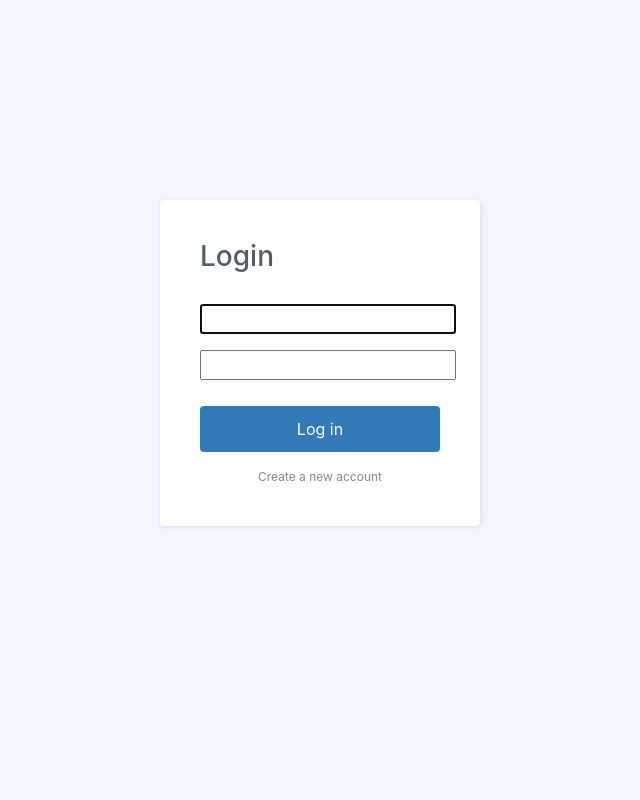
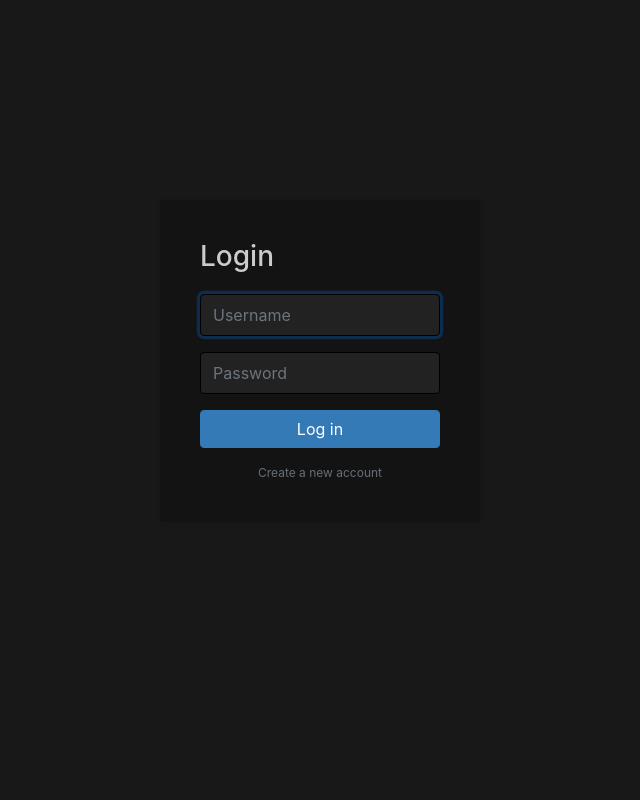
Before and after one commit to Dioben/TPW01, a Django app: page /login/ in a window 1280 px wide. Shown: the whole page, without its empty margins (320-960 px from the left). Run offline with Django 3.2, Linux system fonts and the light colour scheme; some libraries are stand-ins or nearby versions.

Commit message:
Login css

```diff
--- a/TPW01/urls.py
+++ b/TPW01/urls.py
@@ -17,6 +17,7 @@ from django.contrib import admin
 from django.urls import path
 from django.contrib.auth import views as auth_views
 from app import views
+from app.forms import CustomAuthenticationForm
 
 urlpatterns = [
     path('admin/', admin.site.urls),
@@ -28,7 +29,7 @@ urlpatterns = [
     path('book/<int:pk>/', views.bookpage, name="bookpage"),
     path('chapter/<int:book>/<int:number>/<int:page>/', views.chapterpage, name="chapterpage"),
     path('chapter/<int:book>/<int:number>/',views.chapterentry,name="chapterpagepageNX"),
-    path('login/', auth_views.LoginView.as_view(template_name='login.html'), name='login'),
+    path('login/', auth_views.LoginView.as_view(template_name='login.html', authentication_form=CustomAuthenticationForm), name='login'),
     path("logout/",auth_views.LogoutView.as_view(next_page="/"), name="log out"),
     path('signup/', views.signup, name="sign up"),
     path('bookmarkpress/',views.bookmark, name="bookmark press"),
--- a/app/forms.py
+++ b/app/forms.py
@@ -1,5 +1,8 @@
-from django.forms import ModelForm, HiddenInput, TextInput, Textarea
+from django.forms import ModelForm, HiddenInput, TextInput, Textarea, CharField, PasswordInput
 from app.models import *
+from django.contrib.auth.forms import AuthenticationForm, UserCreationForm, UsernameField
+from django.contrib.auth import password_validation
+from django.utils.translation import gettext, gettext_lazy as _
 
 
 class ReviewForm(ModelForm):
@@ -34,3 +37,70 @@ class CommentForm(ModelForm):
         model = Comment
         fields = ['chapter','content']
         widgets = {'chapter':HiddenInput(), 'content':Textarea(attrs={'class': 'form-control','rows':"3"})}
+
+
+class CustomAuthenticationForm(AuthenticationForm):
+    def __init__(self, *args, **kwargs):
+        super(CustomAuthenticationForm, self).__init__(*args, **kwargs)
+
+    username = UsernameField(
+        widget=TextInput(
+            attrs={
+                'autofocus': True,
+                'class': 'form-control',
+                'placeholder': 'Username'
+            }
+        )
+    )
+    password = CharField(
+        label=_("Password"),
+        strip=False,
+        widget=PasswordInput(
+            attrs={
+                'autocomplete': 'current-password',
+                'class': 'form-control',
+                'placeholder': 'Password'
+            }
+        ),
+    )
+
+
+class CustomUserCreationForm(UserCreationForm):
+    def __init__(self, *args, **kwargs):
+        super(CustomUserCreationForm, self).__init__(*args, **kwargs)
+
+    password1 = CharField(
+        label=_("Password"),
+        strip=False,
+        widget=PasswordInput(
+            attrs={
+                'autocomplete': 'new-password',
+                'class': 'form-control',
+                'placeholder': 'Password'
+            }
+        ),
+        help_text="\n".join(password_validation.password_validators_help_texts()),
+    )
+    password2 = CharField(
+        label=_("Password confirmation"),
+        widget=PasswordInput(
+            attrs={
+                'autocomplete': 'new-password',
+                'class': 'form-control',
+                'placeholder': 'Password confirmation'
+            }
+        ),
+        strip=False,
+        help_text=_("Enter the same password as before, for verification."),
+    )
+
+    class Meta:
+        model = User
+        fields = ("username",)
+        field_classes = {'username': UsernameField}
+        widgets = {'username': TextInput(
+            attrs={
+                'class': 'form-control',
+                'placeholder': 'Username'
+            }
+        )}
--- a/app/static/css/css.css
+++ b/app/static/css/css.css
@@ -85,7 +85,7 @@ body {
 }
 
 .login-clean h3 {
-    margin-bottom: 30px;
+    margin-bottom: 20px;
 }
 
 .forgot {
@@ -272,6 +272,17 @@ a {
     color: #26709d;
 }
 
+.login-clean {
+    background-color: #181818;
+}
+
+.login-clean form {
+    background-color: #131313;
+}
+
+.login-clean form .form-control {
+    height: 42px;
+}
 
 
 
@@ -342,7 +353,7 @@ a {
 }
 
 .login-clean {
-    background: #f1f7fc;
+    /*background: #f1f7fc;*/
     padding: 200px 0;
     height: 1000vh;
     position: sticky;
@@ -352,10 +363,10 @@ a {
     max-width: 320px;
     width: 90%;
     margin: 0 auto;
-    background-color: #ffffff;
+    /*background-color: #ffffff;*/
     padding: 40px;
     border-radius: 4px;
-    color: #505e6c;
+    /*color: #505e6c;*/
     box-shadow: 1px 1px 5px rgba(0, 0, 0, 0.1);
 }
 
@@ -366,7 +377,7 @@ a {
     /*color: rgb(244,71,107);*/
 }
 
-.login-clean form .form-control {
+/*.login-clean form .form-control {
     background: #f7f9fc;
     border: none;
     border-bottom: 1px solid #dfe7f1;
@@ -376,10 +387,10 @@ a {
     color: inherit;
     text-indent: 8px;
     height: 42px;
-}
+}*/
 
-.login-clean form .btn-primary {
-    /*background: #f4476b;*/
+/*.login-clean form .btn-primary {
+    !*background: #f4476b;*!
     border: none;
     border-radius: 4px;
     padding: 11px;
@@ -387,7 +398,7 @@ a {
     margin-top: 26px;
     text-shadow: none;
     outline: none !important;
-}
+}*/
 
 /* .login-clean form .btn-primary:hover,
 .login-clean form .btn-primary:active {
```
Also changed, not shown: app/templates/signup.html (+5 -2 lines), app/views.py (+3 -4 lines).
